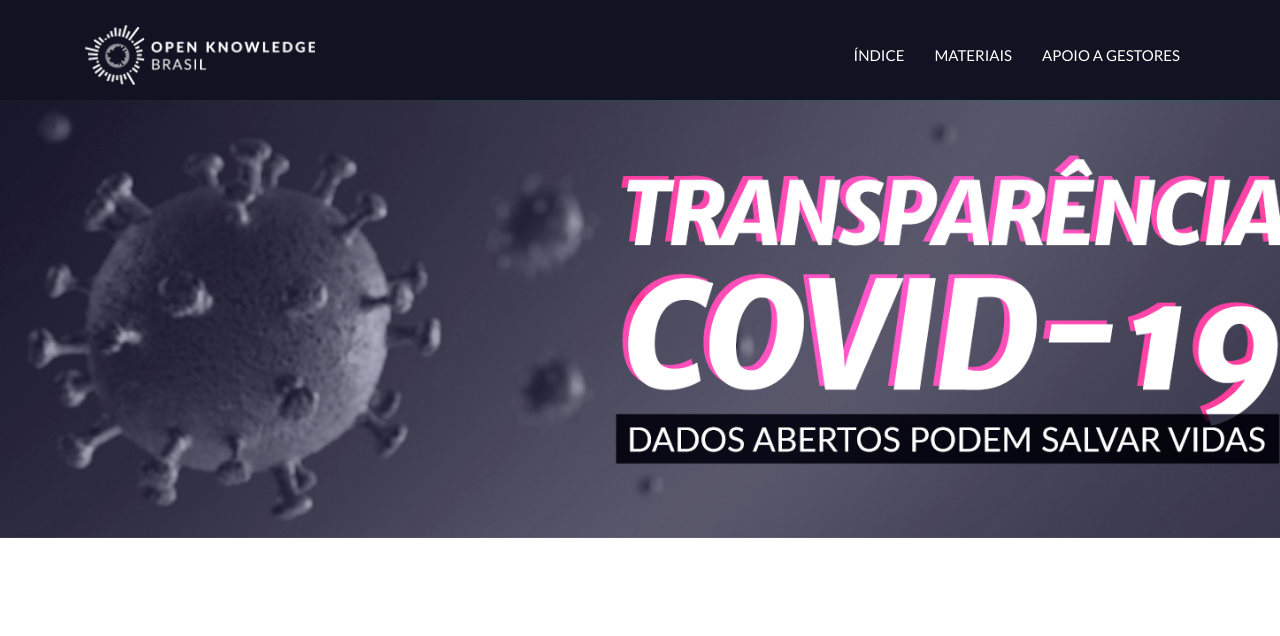
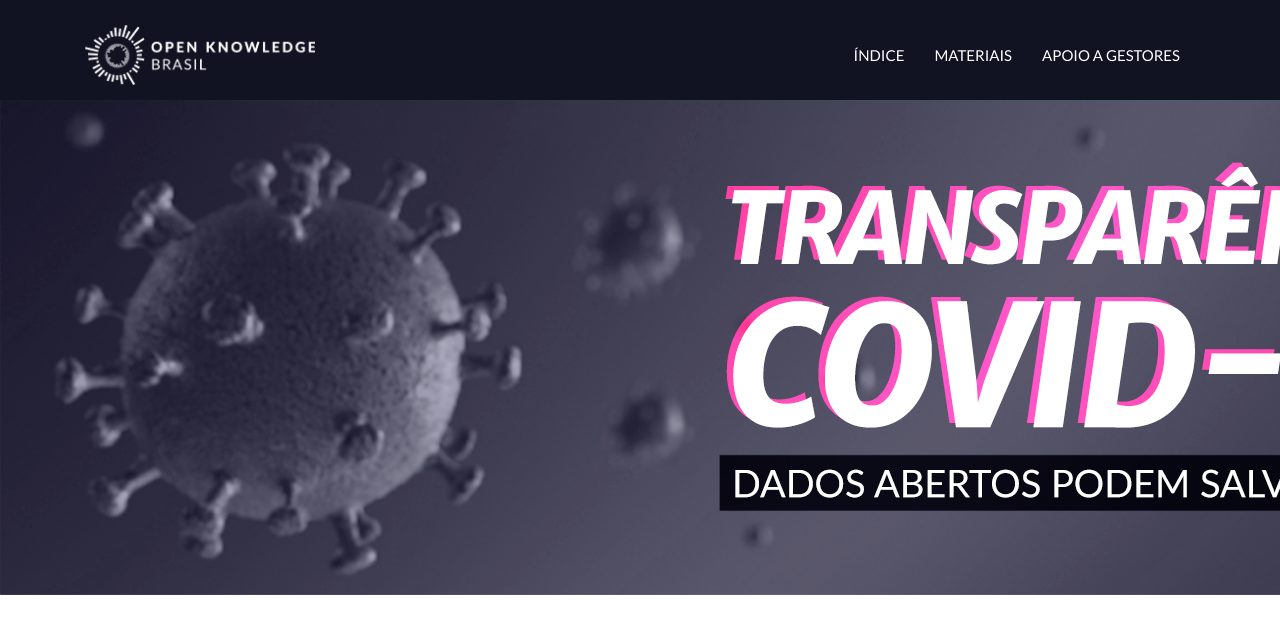
Before and after one commit to okfn-brasil/transparenciacovid19, a Jekyll site: the page built from index.html, in a window 1280 px wide. Shown: the top 636 px of the page. Built offline with Jekyll 4.4.1, drawn with Linux system fonts in a browser that asks for light colours; nearby versions of some CDN libraries; some web fonts are replaced; some of the changed text lies outside the part shown; grey boxes are pictures that could not be loaded.

Commit message:
adiciona gráfico, ícones e bg CTA

```diff
--- a/css/airspace.css
+++ b/css/airspace.css
@@ -98,11 +98,11 @@
 	Slider Start
 --*/
 #slider {
-  background: url("../img/header.png");
+  /* background: url("../img/header.png"); */
   background-size: cover;
   /* background-attachment: fixed; */
-  background-position: 10% 0%;
-  padding: 254px 0 183px 0;
+  /* background-position: 10% 0%; */
+  /* padding: 270px 0 190px 0; */
   position: relative;
 }
 /* #slider:before {
@@ -206,13 +206,13 @@
 	call-to-action Start
 --*/
 #call-to-action {
-  background: #49d4b7;
+  background: url("../img/projeto-transparencia-covid-ajuda.png") no-repeat;
   background-size: cover;
   /* background-attachment: fixed; */
-  padding: 70px 0px;
+  padding: 280px 0px;
   position: relative;
   text-align: center;
-  color: #fff;
+
 }
 /* #call-to-action:before {
   content: "";
@@ -237,12 +237,12 @@
   line-height: 1.6;
 }
 #call-to-action .btn-call-to-action {
-  padding: 15px 35px;
+  padding: 35px 55px;
   border: none;
   background-color: #d01c8c;
-  font-size: 30px;
+  font-size: 50px;
   color: #fff;
-  margin-top: 30px;
+  margin-bottom: 0;
 }
 /*--
 	Feature Start
--- a/index.html
+++ b/index.html
@@ -10,27 +10,21 @@
 
     <!-- Slider Start -->
 <section id="slider">
-  <div class="container">
-    <div class="row">
-      <div class="col-md-10 col-md-offset-2">
-      </div>
-    </div>
-  </div>
+    <img src="../img/header.png" alt="">
 </section>
 
 <!-- Wrapper Start -->
 <section id="intro">
   <div class="container">
-    <div class="row">
-      <div class="col-sm-5 ">
+    <!-- <div class="row">       -->
+      <div class="col-sm-12 ">
         <iframe width="100%" height="520" frameborder="0" src="https://thiagoteixeira.carto.com/builder/e3e343ed-6a31-4a50-8d16-e81393ffda3d/embed" allowfullscreen webkitallowfullscreen mozallowfullscreen oallowfullscreen msallowfullscreen></iframe>
-        Índice de Transparência COVID-19
       </div><!-- .col-md-5 close -->
-      <div class="col-sm-5">
-          <iframe title="EXEMPLO" aria-label="Table" id="datawrapper-chart-Vz1xS" src="//datawrapper.dwcdn.net/Vz1xS/1/" scrolling="no" frameborder="0" style="width: 0; min-width: 100% !important; border: none;" height="452"></iframe>
-          <script type="text/javascript">!function(){"use strict";window.addEventListener("message",function(a){if(void 0!==a.data["datawrapper-height"])for(var e in a.data["datawrapper-height"]){var t=document.getElementById("datawrapper-chart-"+e)||document.querySelector("iframe[src*='"+e+"']");t&&(t.style.height=a.data["datawrapper-height"][e]+"px")}})}();</script>
-      </div><!-- .col-md-5 close -->
-    </div>
+    <!-- </div>     -->
+        <div class="col-sm-12">
+            <iframe title="EXEMPLO" aria-label="Table" id="datawrapper-chart-Vz1xS" src="//datawrapper.dwcdn.net/Vz1xS/1/" scrolling="no" frameborder="0" style="width: 0; min-width: 100% !important; border: none;" height="452"></iframe>
+            <script type="text/javascript">!function(){"use strict";window.addEventListener("message",function(a){if(void 0!==a.data["datawrapper-height"])for(var e in a.data["datawrapper-height"]){var t=document.getElementById("datawrapper-chart-"+e)||document.querySelector("iframe[src*='"+e+"']");t&&(t.style.height=a.data["datawrapper-height"][e]+"px")}})}();</script>
+        </div><!-- .col-md-5 close -->
     <p class="text-center">Última atualização em XX/XX/2020</p>
     <p class="text-center">Próxima atualização em XX/XX/2020</p>
   </div>
@@ -55,42 +49,52 @@
 <section id="service">
   <div class="container">
     <div class="row ">
+      <a href="#">
       <div class="col-sm-4">
         <div class="service-item">
-          <i class="ion-ios-copy"></i>
+          <img src="../img/icone-relatorio.png" alt="icone-relatorio">
         </div>
           <h4>BAIXE O RELATÓRIO </h4>
       </div>
+    </a>
+    <a href="#">
       <div class="col-sm-4">
         <div class="service-item">
-          <i class="ion-ios-compose"></i>
+          <img src="../img/icone-nota-metodologica.png" alt="icone-nota-metodologica">
         </div>
         <h4>NOTA METODOLÓGICA</h4>
       </div>
+    </a>
+    <a href="#">
       <div class="col-sm-4">
         <div class="service-item">
-          <i class="ion-stats-bars"></i>
+          <img src="../img/icone-bancodedados.png" alt="icone-banco-de-dados">
         </div>
         <h4>BASE DE DADOS COMPLETA</h4>
       </div>
-    </div>
-  </div>
-</section>
-<!-- Call to action Start -->
-<section id="call-to-action">
-  <div class="container">
-    <div class="row">
-      <div class="col-sm-4 col-md-2">
-        <i class="ion-compass" style="font-size: 130px;"></i>
-      </div>
-      <div class="col-sm-4 col-md-10">
-        <h4 style="font-size: 60px;">GESTOR, PRECISA DE AJUDA PARA ABRIR OS DADOS?</h4>
-      </div>
-    </div>
-    <a class="btn btn-default btn-call-to-action" href="#" >ENTRE EM CONTATO</a>
+    </a>
     </div>
   </div>
 </section>
 
+
+<section id="slider">
+    <img src="../img/projeto-transparencia-covid-ajuda.png" alt="">
+</section>
+
+
+
+<!-- Call to action Start -->
+
+<!-- <section id="call-to-action">
+  <div class="container">
+    <div class="row">
+      <div class="col">
+      </div>
+      <a class="btn btn-default btn-call-to-action align-bottom" href="#" >ENTRE EM CONTATO</a>
+    </div>
+  </div>
+</section> -->
+
     </body>
 </html>
```
Also changed, not shown: img/icone-bancodedados.png (added), img/icone-nota-metodologica.png (added), img/icone-relatorio.png (added), img/projeto-transparencia-covid-ajuda.png (added).
